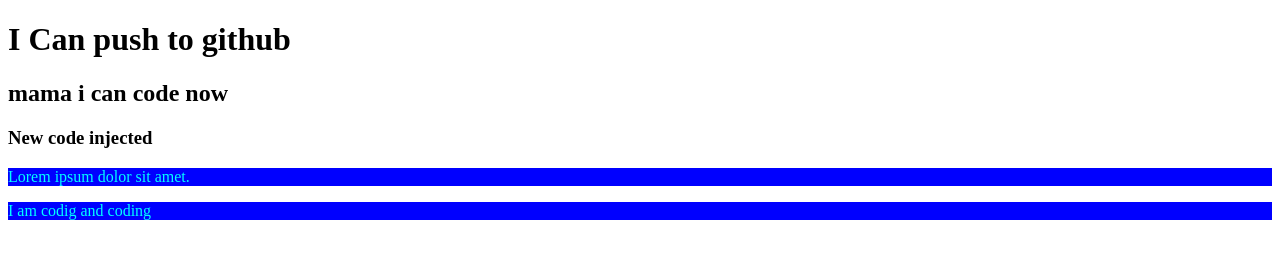
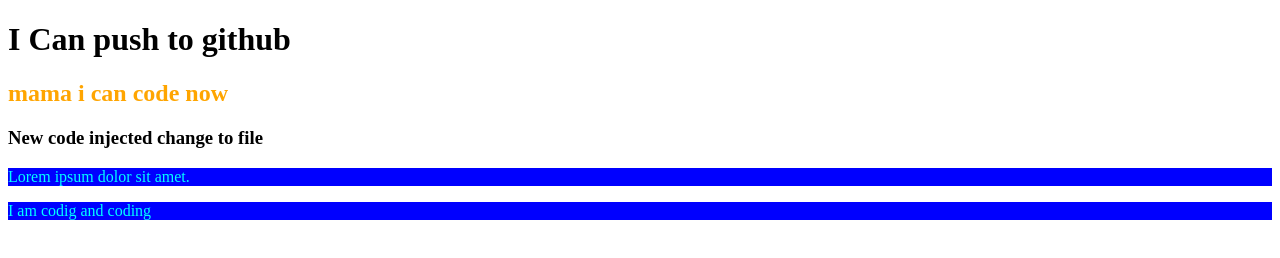
Before and after one commit to Tareqhossain17/my-git-repo5, a plain HTML site: page index.html in a window 1280 px wide. Drawn offline with Linux system fonts and the light colour scheme.

Commit message:
make change

```diff
--- a/index.html
+++ b/index.html
@@ -10,7 +10,7 @@
 <body>
     <h1>I Can push to github</h1>
     <h2>mama i can code now</h2>
-    <h3>New code injected</h3>
+    <h3>New code injected change to file</h3>
     <p>Lorem ipsum dolor sit amet.</p>
     <p>I am codig and coding</p>
 </body>
--- a/style.css
+++ b/style.css
@@ -2,3 +2,6 @@ p{
     color: aqua;
     background-color: blue;
 }
+h2{
+    color: orange;
+}
```
